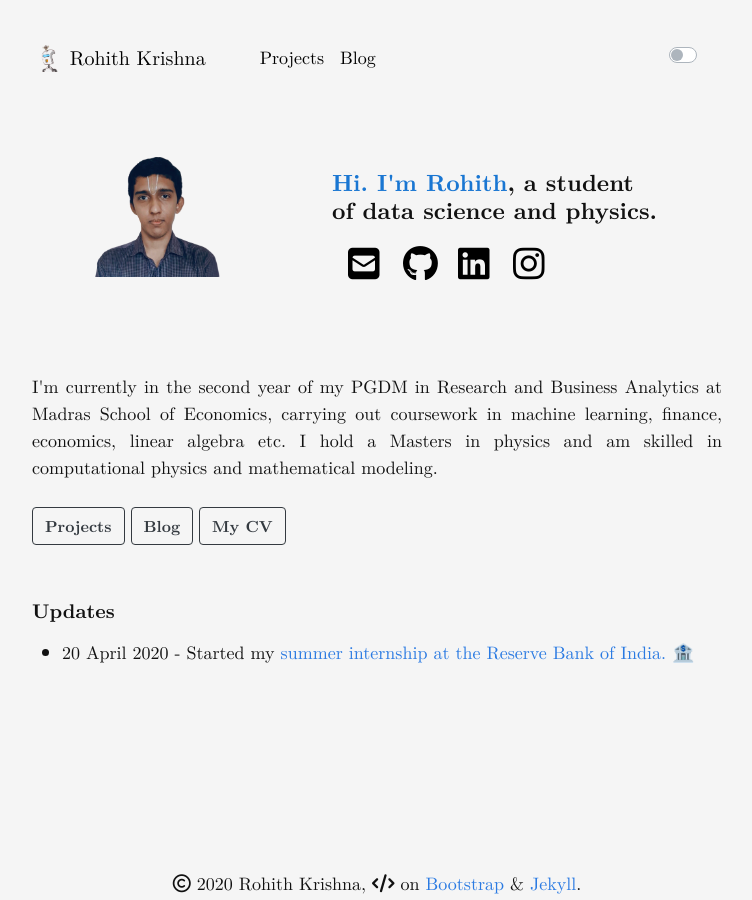
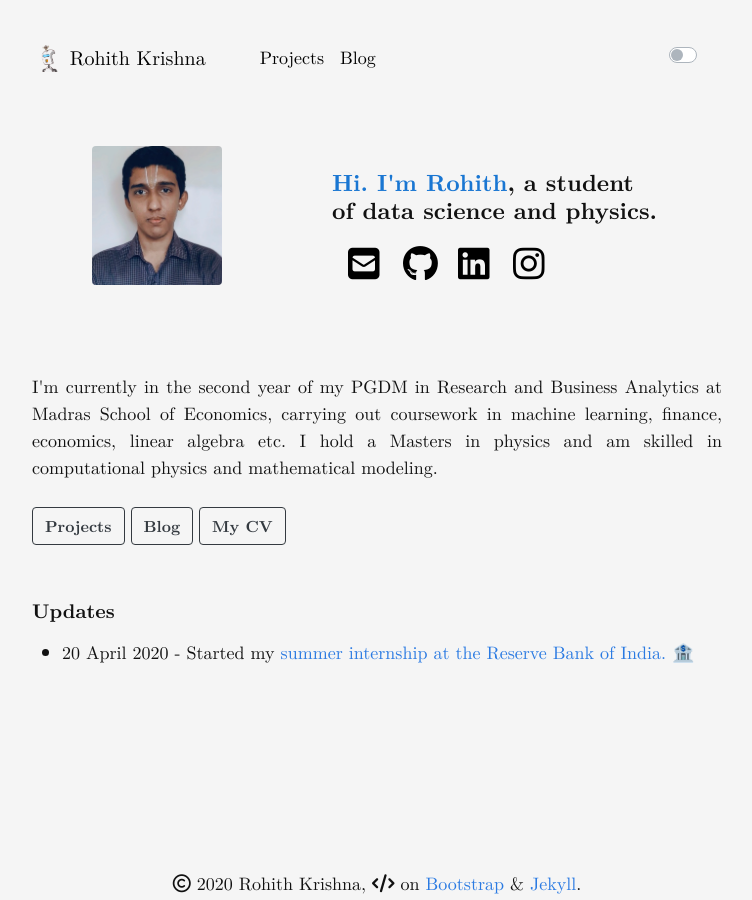
Before and after one commit to rohithmay/rohithmay.github.io, a Jekyll site: the page built from index.md, in a window 1280 px wide. Shown: the whole page, without its empty margins (263-1015 px from the left). Built offline with Jekyll 4.4.1, drawn with Linux system fonts in a browser that asks for light colours; nearby versions of some CDN libraries; a style sheet for code colours, icons or effects is not loaded.

Commit message:
Update index.md

```diff
--- a/index.md
+++ b/index.md
@@ -11,7 +11,7 @@ title: Rohith Krishna
                   <div class="col col-3 ml-auto d-flex align-items-center">
                       <img style="margin: 0px 0 0px 0;"
                            id="gravatar-img"
-                           src="images/imgnobg.png"
+                           src="images/pro-pic.jpg"
                            class="rounded"
                            width="130" />
                   </div>
```
